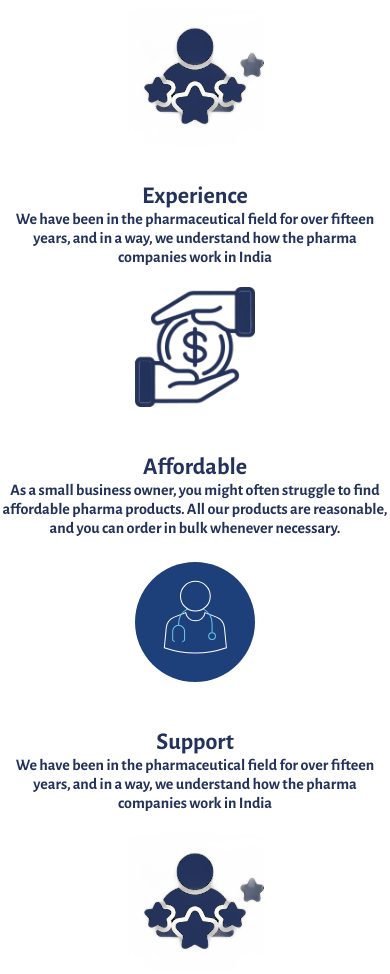
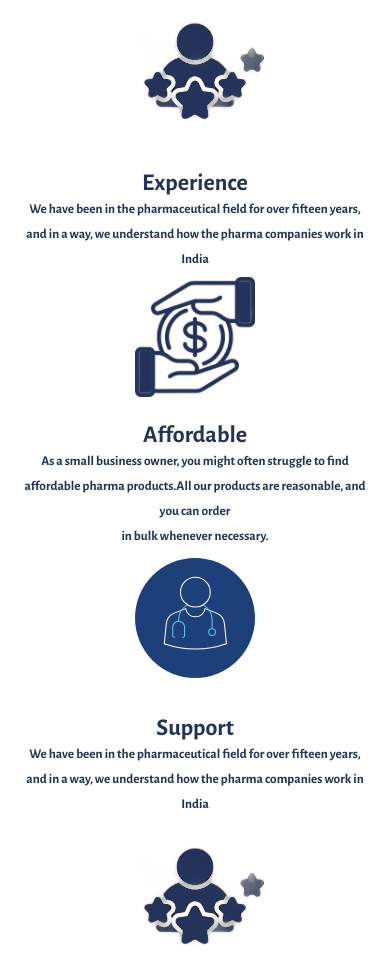
Before and after one commit to ManavYagnik/meet-stactic-website, a plain HTML site: page html/index.html in a window 390 px wide. Shown: the part 990-1964 px from the top of the page. Drawn offline with Linux system fonts and the light colour scheme.

Commit message:
final good changes

```diff
--- a/html/css/bg-corousel.css
+++ b/html/css/bg-corousel.css
@@ -56,7 +56,7 @@
 
     z-index: 100;
     position: absolute;
-    top: 50vh;
+    top: 35vh;
     width: 100%;
     text-align: center;
     opacity: 0;
--- a/html/index.css
+++ b/html/index.css
@@ -589,6 +589,10 @@ footer{
 
   .cr1-text{
     text-align: center;
+    font-size: smaller;
+    line-height: 25px;
+    margin-left: 20px;
+    margin-right: 20px;
   }
 
 
--- a/html/index.html
+++ b/html/index.html
@@ -224,10 +224,10 @@
       </div>
 
       <div class="cr1">
-        <div class="cr1-image"><img src="./images/corousel1/download.png" width="120px" height="120px"></div>
+        <div class="cr1-image"><img src="./images/corousel1/download.png" width="120px" height="120px" ></div>
         <div class="cr1-heading">
           <h2>Affordable</h2>
-          <div class="cr1-text">As a small business owner, you might often struggle to find affordable pharma products. All our products are reasonable, and you can order in bulk whenever necessary.
+          <div class="cr1-text">As a small business owner, you might often struggle to find affordable pharma products.All our products are reasonable, and you can order <br />in bulk whenever necessary.
           </div>
         </div>
       </div>
```
